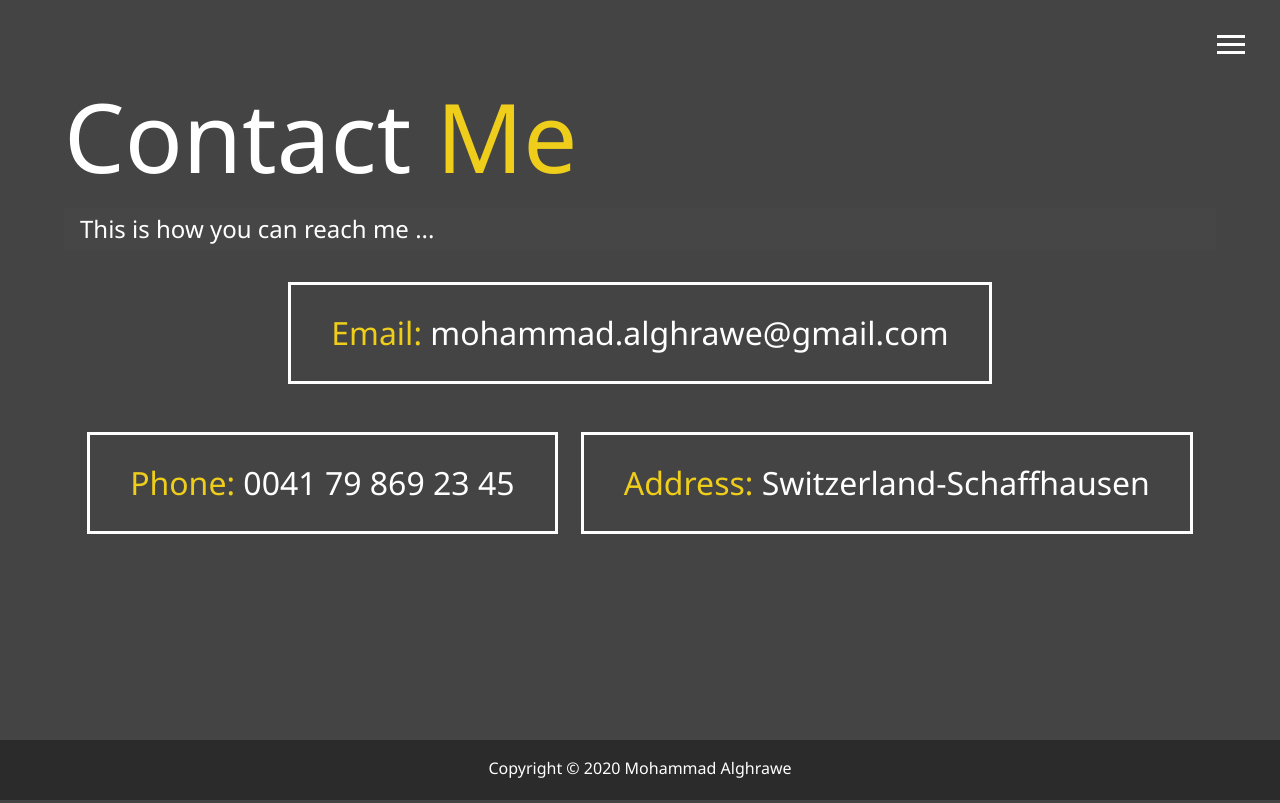
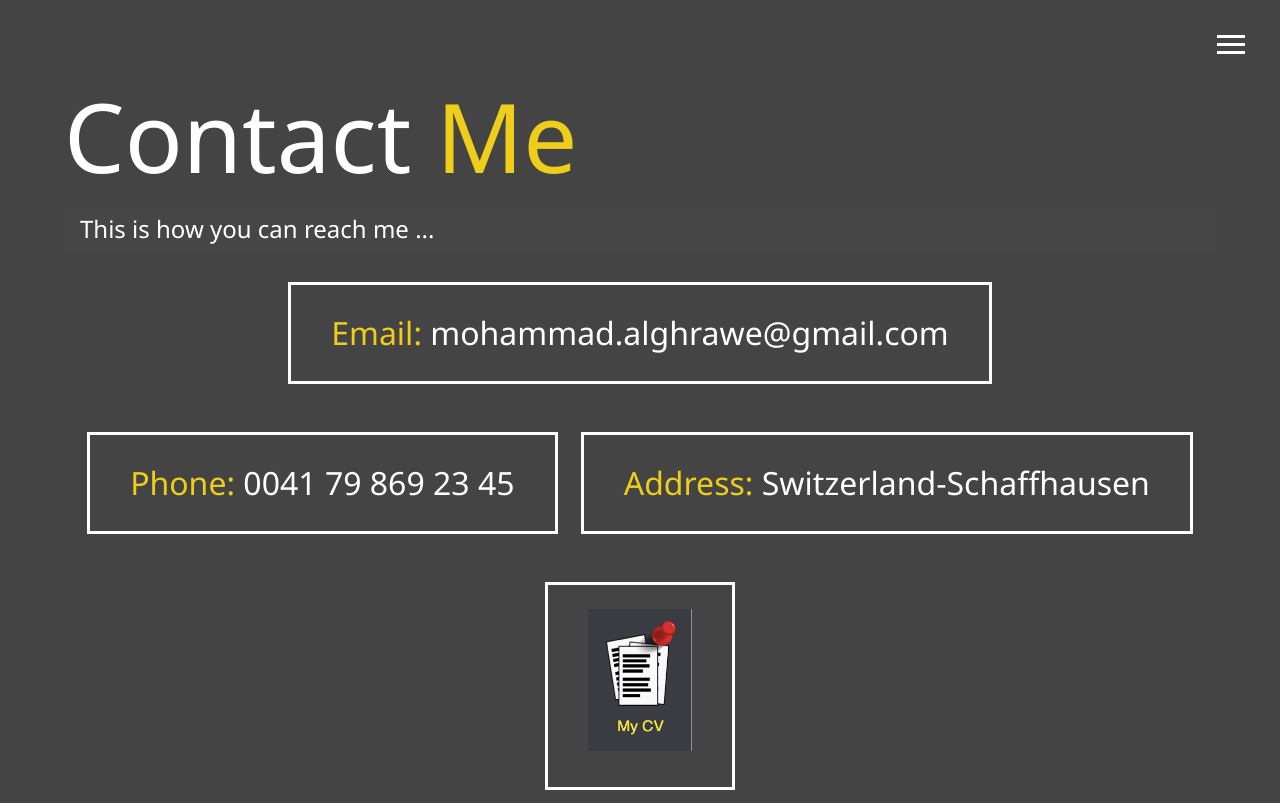
Before and after one commit to Mohammad-Alghrawe/Portfolio, a website: page contact.html in a window 1280 px wide. Shown: the top 803 px of the page. Drawn offline with Linux system fonts and the light colour scheme.

Commit message:
added a link to download my cv file

```diff
--- a/contact.html
+++ b/contact.html
@@ -72,6 +72,11 @@
                 <span class="text-secondary">Address:</span>
                 Switzerland-Schaffhausen
             </div>
+            <div class="cv-link">
+                <a href="mohammad Al Ghrawe .pdf" download>
+                    <img src="my-cv-logo.jpg" alt="Mohammad_Alghrawe_CV" width="104" height="142">
+                </a>
+            </div>
         </div>
     </main>
     <footer id="main-footer">
```
Lines whose indentation alone changed are shown as unchanged.
